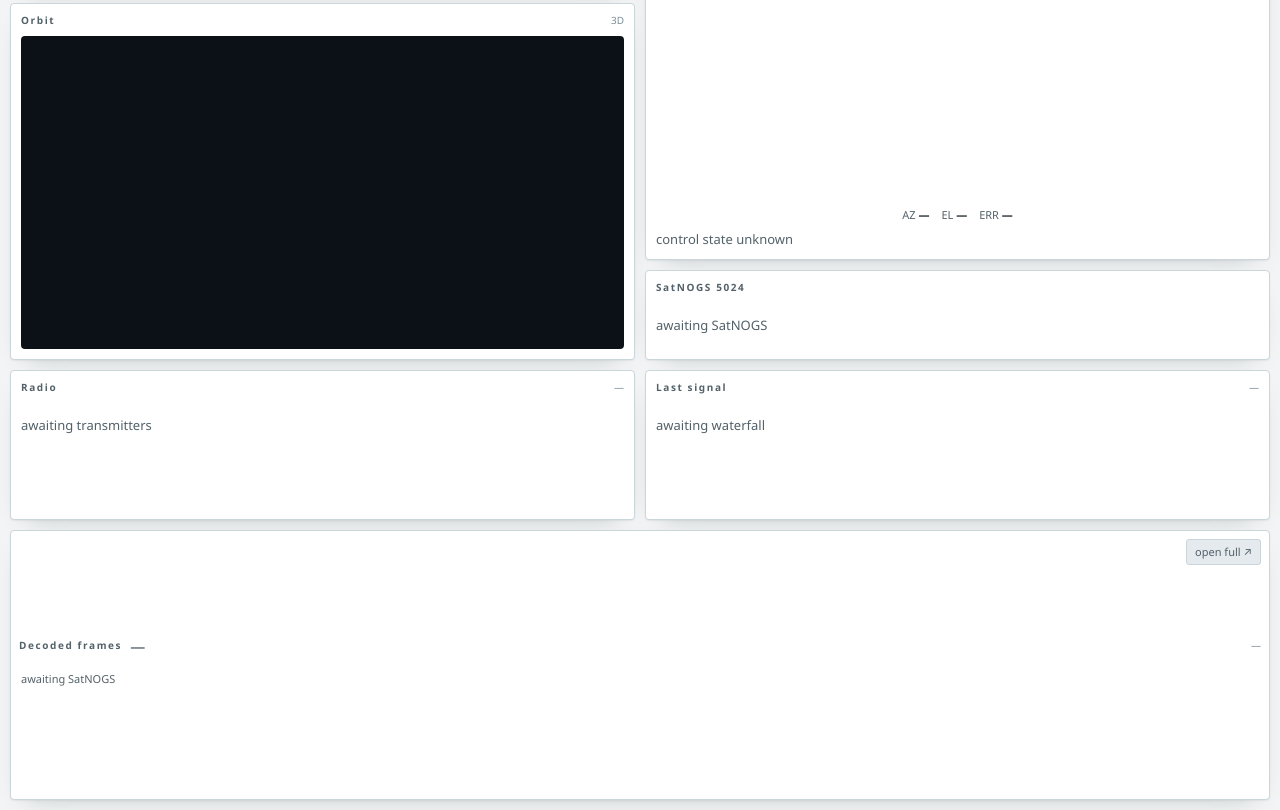
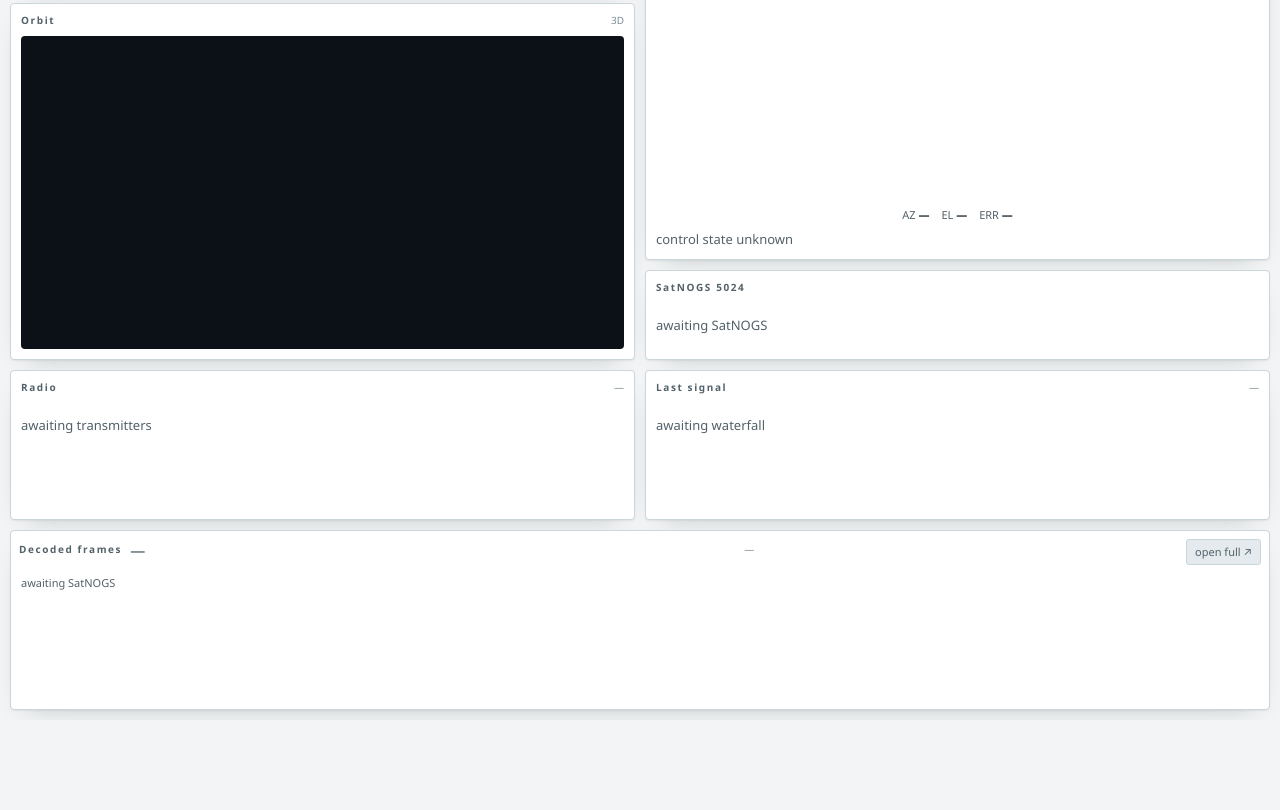
Before and after one commit to Viewzaza/Ground-Station-Dashboard-, a plain HTML site: page frontend/index.html in a window 1280 px wide. Shown: the part 849-1659 px from the top of the page. After the commit the page ends 1569 px from the top, so only its background shows below. Drawn offline with Linux system fonts and the light colour scheme; no server answers.

Commit message:
Put the decoded frames beside Grafana rather than under it
The footer was a column: a short Grafana strip with the frame list below it.
It is now a row — frames on the left, the four stat panels on the right.

They belong on one line because Grafana's leftmost panel is "time since last
beacon", which is the same question the frame list answers from the other end
of the pipeline. Stacked, comparing them was a glance up and down; side by
side it is one look, and the two currently disagree by four hours.

Width is what keeps the embeds small now, where height used to. Four stat
panels are four numbers however much room they are given, so narrowing them
costs nothing, while the list turns width into legible rows and height into
more passes on screen. So --graf-strip-h (a height the frames grew under)
became --graf-strip-w (a width they grow beside), the footer came down from
270px to 180px, and its floors came down with it.

The frames are first in the DOM as well as on the left, so a screen reader
takes the same order the eye does, and the phone layout — where there is no
width to put two things abreast — stacks them in that order too.

Checked at 1680, 1600, 1280 and 375: no clipping of the hex head, no
horizontal overflow, the wall still fills the viewport exactly, and the row
list still scrolls rather than hiding what does not fit. 204 tests pass.

Co-Authored-By: Claude Opus 5 <noreply@anthropic.com>

```diff
--- a/frontend/css/layout.css
+++ b/frontend/css/layout.css
@@ -10,11 +10,12 @@
   gap: var(--gap);
   padding: var(--gap);
   grid-template-columns: minmax(340px, 4fr) minmax(520px, 5fr) minmax(360px, 3fr);
-  /* The footer's floor rose from 140px to 220px when the decoded frames moved
-     in under Grafana. Below that the frame list is a header and one row, which
-     is not worth the space it costs the map and the globe above it. */
+  /* The footer's floor is what keeps the frame list from collapsing to a header
+     and one row, which is not worth the space it costs the map and the globe
+     above it. It is lower than it was while the two panels were stacked — they
+     now share this height rather than dividing it. */
   grid-template-rows:
-    var(--hdr-h) 1fr 1fr minmax(110px, 150px) minmax(220px, var(--graf-h));
+    var(--hdr-h) 1fr 1fr minmax(110px, 150px) minmax(150px, var(--graf-h));
   /* One camera instead of two frees the whole middle column, so the tile now
      spans both rows and the map and globe get a full row each rather than
      sharing one.
@@ -49,14 +50,15 @@
 .track-col .panel.satpanel .sat-list { flex: 1 1 auto; max-height: 132px; min-height: 38px; }
 
 /* ---------- 4K wall: more frames, taller globe ---------- */
-/* The extra footer height here buys rows in the frame list, not a bigger
-   Grafana: four stat panels stretched to 200px are four enormous numbers with
-   nothing more to say, while the list can always show another pass. */
+/* The extra room here buys rows in the frame list, not a bigger Grafana: four
+   stat panels given half a 4K wall are four enormous numbers with nothing more
+   to say, while the list can always show another pass. So the height goes up
+   and Grafana's share of the width comes down. */
 @media (min-width: 2400px) {
-  :root { --hdr-h: 74px; --graf-h: 340px; --graf-strip-h: 104px; --gap: 12px; }
+  :root { --hdr-h: 74px; --graf-h: 340px; --graf-strip-w: 38%; --gap: 12px; }
   .wall {
     grid-template-rows:
-      var(--hdr-h) 1fr 1.15fr minmax(140px, 190px) minmax(260px, var(--graf-h));
+      var(--hdr-h) 1fr 1.15fr minmax(140px, 190px) minmax(190px, var(--graf-h));
   }
 }
 
@@ -66,7 +68,7 @@
     grid-template-columns: 1fr 1fr;
     grid-template-rows:
       var(--hdr-h) minmax(240px, 1.2fr) 1fr 1fr minmax(110px, 150px)
-      minmax(220px, var(--graf-h));
+      minmax(150px, var(--graf-h));
     grid-template-areas:
       "hdr   hdr"
       "cam   cam"
@@ -102,7 +104,7 @@
       minmax(300px, 1fr)
       minmax(300px, 1fr)
       minmax(130px, 150px)
-      minmax(220px, var(--graf-h));
+      minmax(150px, var(--graf-h));
   }
 }
 
@@ -115,7 +117,7 @@
       minmax(260px, 1fr)
       minmax(260px, 1fr)
       minmax(130px, 150px)
-      minmax(220px, var(--graf-h));
+      minmax(150px, var(--graf-h));
   }
 }
 
@@ -241,21 +243,31 @@
   .hdr-chips { grid-column: 1 / -1; margin-left: 0; }
 }
 
-/* ---------- footer: grafana strip over decoded frames ----------
-   One card holding two panels, so it is a column now rather than a row. The
-   Grafana half is pinned to --graf-strip-h and the frames take everything else:
-   the embeds are a fixed amount of information — four numbers — and stretching
-   them only makes the numbers larger, while the list below can always use the
-   room for another pass. */
+/* ---------- footer: decoded frames beside the grafana strip ----------
+   One card holding two panels, side by side. The frames take the left and grow;
+   Grafana takes a fixed share of the width on the right.
+
+   Width is what keeps the embeds small here, where height used to. Four stat
+   panels are a fixed amount of information — four numbers — so narrowing them
+   costs nothing, while the frame list turns every pixel it is given into
+   another pass on screen. That asymmetry is the whole reason for the split
+   being uneven rather than half and half.
+
+   The frames are first in the DOM as well as on the left, so the reading order
+   a screen reader takes is the one the eye takes. */
 .graf {
-  display: flex; flex-direction: column; gap: var(--gap);
+  display: flex; flex-direction: row; gap: var(--gap);
   background: var(--panel); border: 1px solid var(--rule);
   border-radius: var(--radius); padding: 8px; min-height: 0;
   box-shadow: var(--shadow);
 }
+.graf .tlm { flex: 1 1 auto; min-width: 0; }
+/* Allowed to shrink but not to grow: past about this width the stat panels are
+   only setting their own numbers in larger type, and the room is worth more to
+   the list beside them. */
 .graf-top {
   display: flex; gap: var(--gap); align-items: stretch;
-  flex: none; height: var(--graf-strip-h);
+  flex: 0 1 var(--graf-strip-w); min-width: 0;
 }
 .graf-strip {
   display: grid; gap: var(--gap); flex: 1; min-width: 0;
@@ -318,12 +330,21 @@
   background: var(--chrome-2);
 }
 
-@media (max-width: 1400px) { .graf-strip { grid-auto-columns: minmax(200px, 1fr); } }
-/* Stacked on a phone, so --graf-strip-h would be the height of one panel rather
-   than of all four — the row has to be let go before it clips them. They also
-   get more height each here than on the wall, because a single-column phone has
-   the width to spare and nothing else is competing for the fold. */
+/* Two panels abreast need a wall to be abreast on. On a laptop the footer is
+   the full width of a two-column grid rather than a three-column one, so
+   Grafana gives up a little more of it and the frame rows stay on one line. */
+@media (max-width: 1400px) {
+  :root { --graf-strip-w: 40%; }
+  .graf-strip { grid-auto-columns: minmax(120px, 1fr); }
+}
+
+/* Below this there is no width to put two things beside each other, so the
+   footer goes back to being a column: frames first, Grafana under them. The
+   stat panels also get more height each here than on the wall, because a
+   single-column phone has the width to spare and nothing else is competing for
+   the fold. */
 @media (max-width: 1000px) {
-  .graf-top { height: auto; }
+  .graf { flex-direction: column; }
+  .graf-top { flex: none; }
   .graf-strip { grid-auto-flow: row; grid-auto-rows: 120px; }
 }
--- a/frontend/css/panels.css
+++ b/frontend/css/panels.css
@@ -419,8 +419,8 @@
 .rig-differs .rig-note { color: var(--bad); font-weight: 600; }
 
 /* ── decoded frames ───────────────────────────────────────────────────────
-   The footer's lower half: what SatNOGS demodulated out of the air, newest
-   first, under the Grafana embeds that show what eventually reached InfluxDB.
+   The footer's left half: what SatNOGS demodulated out of the air, newest
+   first, beside the Grafana embeds that show what eventually reached InfluxDB.
 
    This is a readout of numbers, not a picture of the sky, so the well is
    --sunk and not --void. The dark windows are reserved for the camera, the
--- a/frontend/css/tokens.css
+++ b/frontend/css/tokens.css
@@ -68,14 +68,15 @@
 
   --gap: 10px;
   --hdr-h: 62px;
-  /* The footer row, and the slice of it the Grafana embeds get. They are two
-     numbers rather than one because the footer now carries two panels, and the
-     iframes are the one of the pair that must not grow: --graf-strip-h is sized
-     to a Grafana stat panel's big number and nothing else, so every pixel added
-     to --graf-h goes to the decoded frames underneath. The row template in
-     layout.css supplies the floor; these are the ceilings. */
-  --graf-h: 270px;
-  --graf-strip-h: 86px;
+  /* The footer row, and the slice of its WIDTH the Grafana embeds get — the
+     two panels sit side by side, so the second number is a width. The iframes
+     are the one of the pair that must not grow: four stat panels are four
+     numbers however much room they are given, while the frame list turns width
+     into legible rows and height into more passes. So --graf-strip-w is a
+     ceiling the embeds may shrink below, and everything --graf-h buys goes to
+     the frames. The row template in layout.css supplies the height floor. */
+  --graf-h: 180px;
+  --graf-strip-w: 52%;
   --radius: 4px;
 
   /* --- legacy aliases, so older rules keep working -------------------- */
--- a/frontend/index.html
+++ b/frontend/index.html
@@ -120,18 +120,16 @@
     <div id="waterfall-panel"><p class="muted">awaiting waterfall</p></div>
   </section>
 
-  <!-- ──────────────────── grafana · decoded frames ──────────────────────── -->
-  <!-- Two accounts of the same spacecraft, stacked, and they are not equally
-       direct. Grafana shows whatever last reached the team's InfluxDB, which is
-       downstream of everything; the frames underneath are what SatNOGS actually
-       demodulated out of the air. The frames are the earlier and the more
-       certain fact, so the embed is cut back to the height of one stat number
-       and the panel below it takes the rest of the footer. -->
+  <!-- ──────────────────── decoded frames · grafana ──────────────────────── -->
+  <!-- Two accounts of the same spacecraft, side by side, and they are not
+       equally direct. Grafana shows whatever last reached the team's InfluxDB,
+       which is downstream of everything; the frames are what SatNOGS actually
+       demodulated out of the air. They belong on one line because the leftmost
+       Grafana panel — time since last beacon — is the same question the frame
+       list answers, and the two disagreeing is worth seeing at a glance rather
+       than one above the other. The frames read first, and are first here, so
+       the reading order is the same one the eye takes. -->
   <footer class="graf" style="grid-area:graf">
-    <div class="graf-top">
-      <div class="graf-strip" id="graf-strip"></div>
-      <a class="graf-open" id="graf-open" target="_blank" rel="noopener noreferrer">open full ↗</a>
-    </div>
 
     <!-- The age is in the header rather than on a row because it is the one
          thing here worth reading from across the room: an orbit propagating
@@ -144,6 +142,11 @@
       </h2>
       <div class="tlm-body" id="tlm-body"><p class="tlm-note">awaiting SatNOGS</p></div>
     </section>
+
+    <div class="graf-top">
+      <div class="graf-strip" id="graf-strip"></div>
+      <a class="graf-open" id="graf-open" target="_blank" rel="noopener noreferrer">open full ↗</a>
+    </div>
   </footer>
 
 </div>
```
Also changed, not shown: 1 other file.
